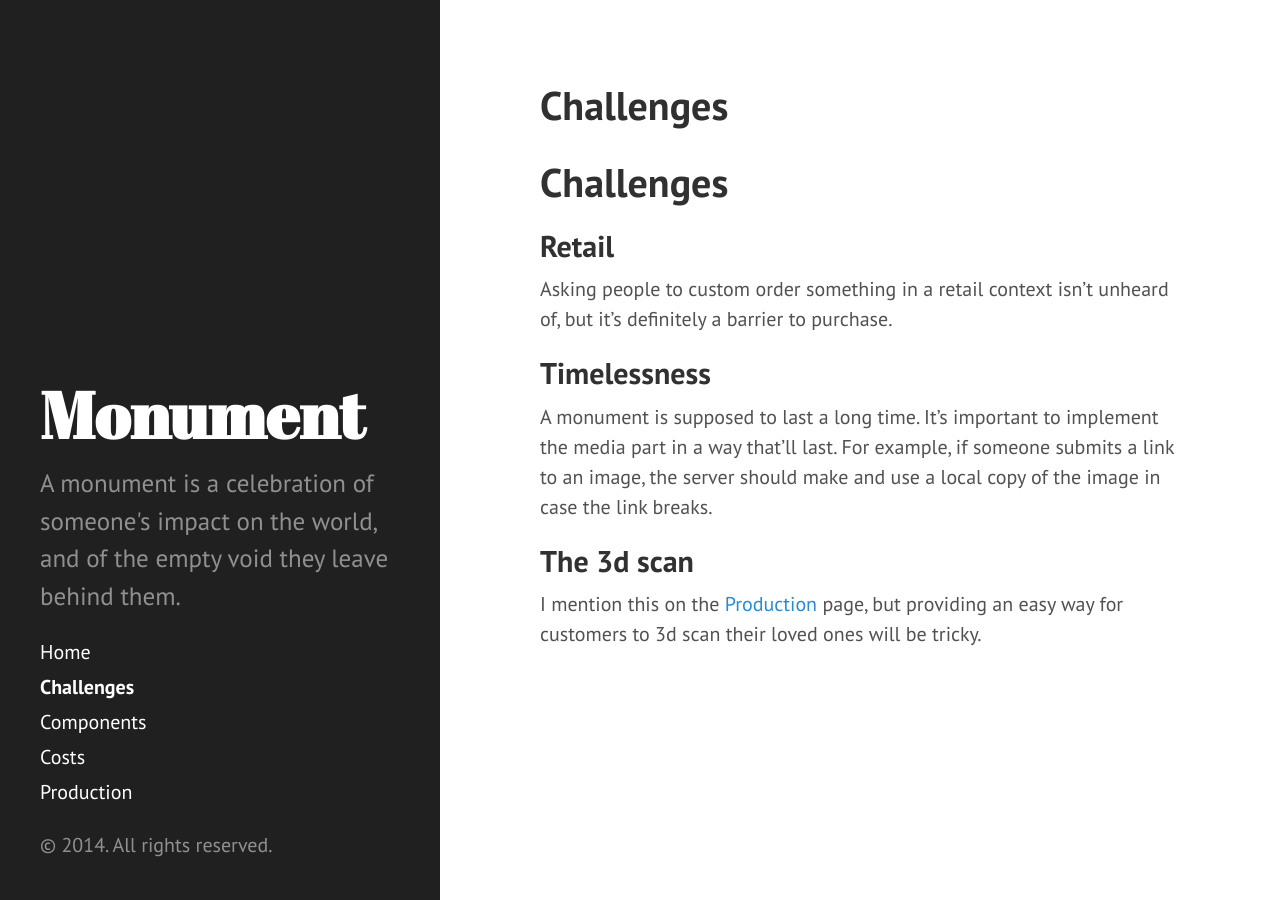
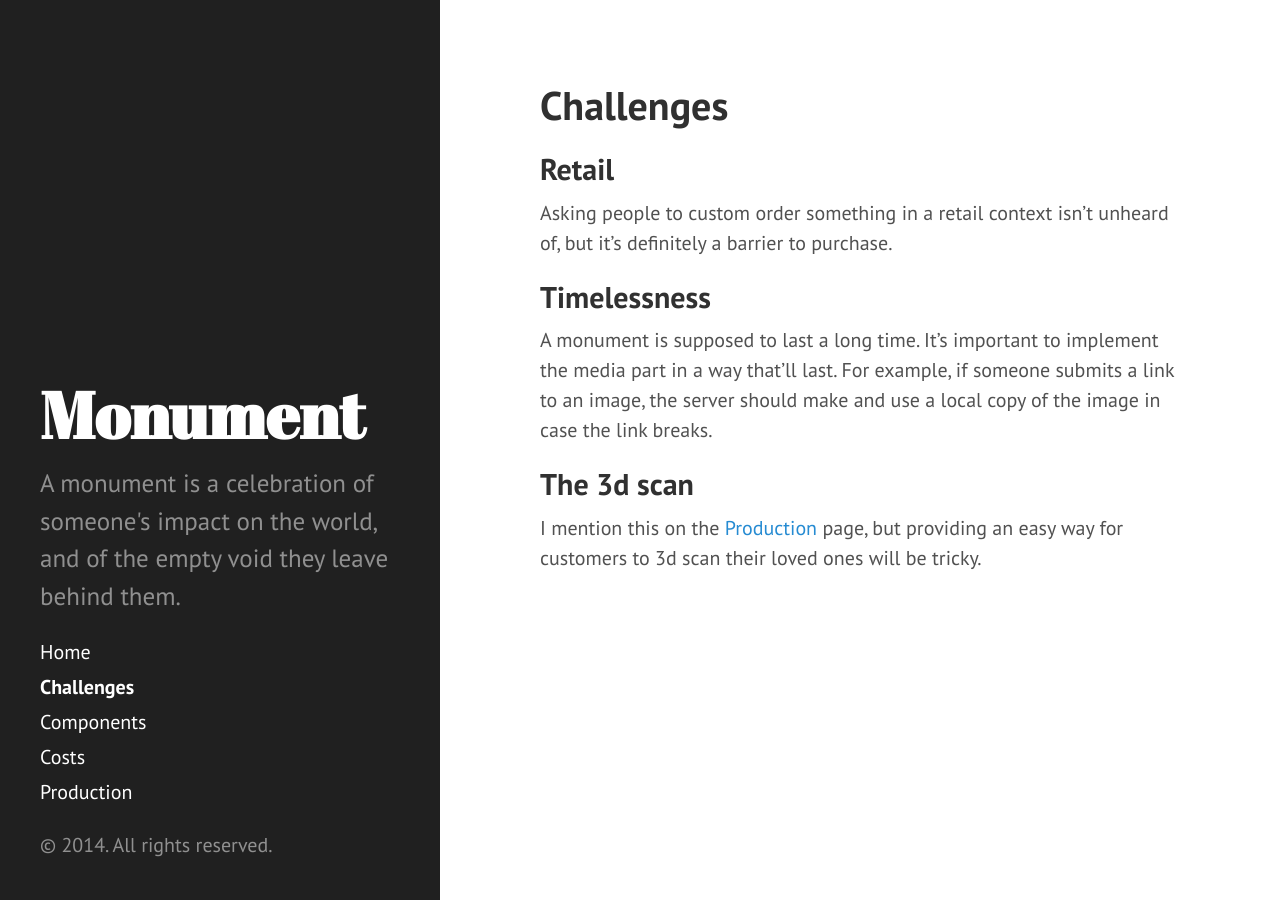
Before and after one commit to amonks/monument, a Jekyll site: the page built from challenges.md, in a window 1280 px wide. Built offline with Jekyll 4.4.1, drawn with Linux system fonts in a browser that asks for light colours.

Commit message:
challenges

```diff
--- a/challenges.md
+++ b/challenges.md
@@ -2,8 +2,6 @@
 layout: page
 title: Challenges
 ---
-
-# Challenges
 
 ## Retail
 
```
